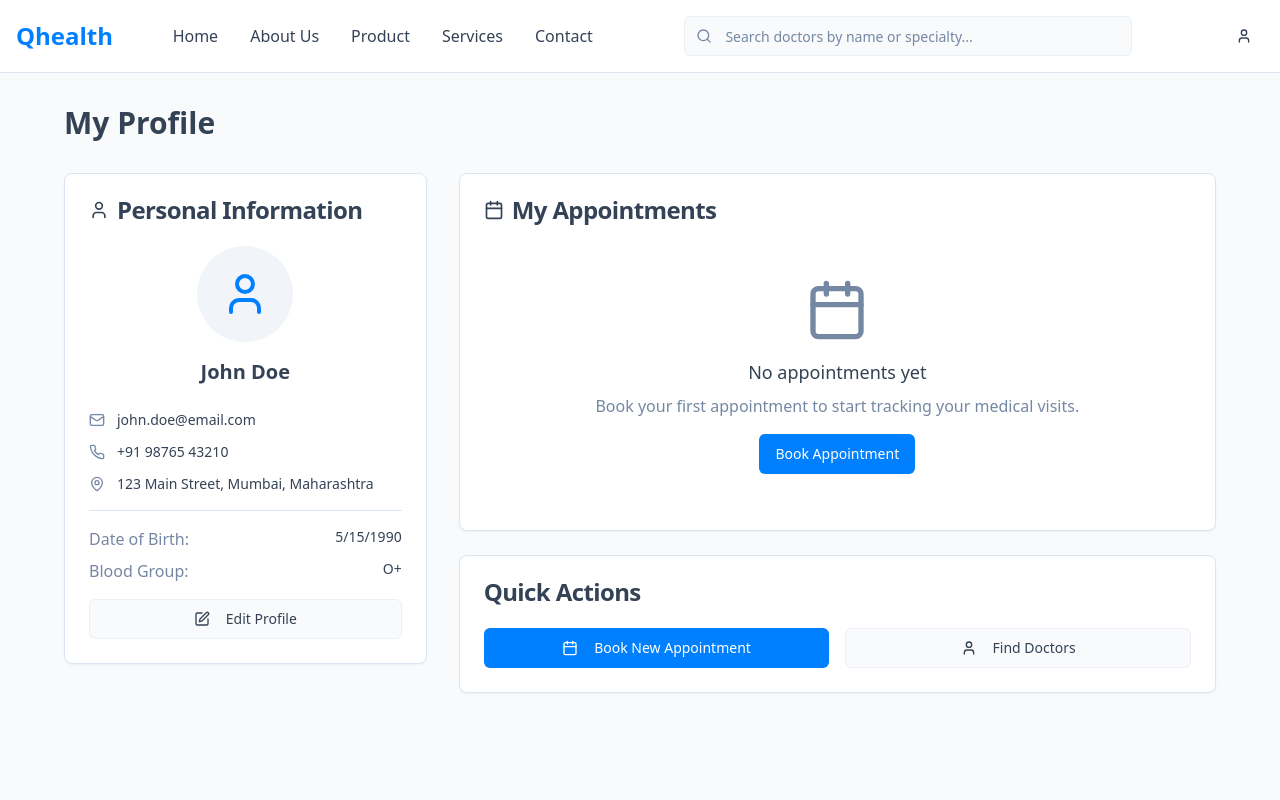
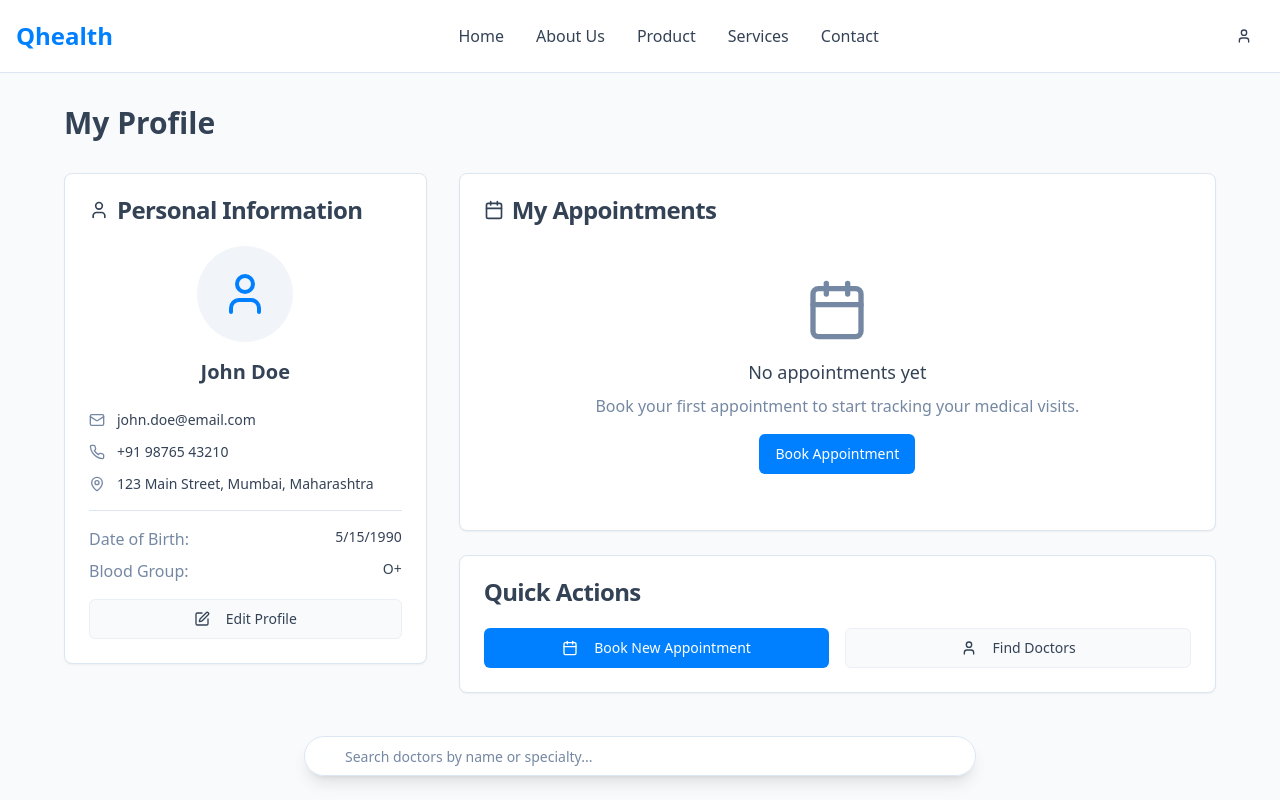
Before and after one commit to adxthhhhh/qhealth-smart-wait, a React (Vite) app: page /profile in a window 1280 px wide. Built offline with nearby package versions, Linux system fonts and the light colour scheme.

Commit message:
Move search bar to bottom
Move the search bar component to the bottom of the screen and apply rounded corners.

```diff
--- a/src/components/Header.tsx
+++ b/src/components/Header.tsx
@@ -12,6 +12,7 @@ export const Header = ({ searchTerm, onSearchChange }: HeaderProps) => {
   const navigate = useNavigate();
 
   return (
+    <>
       <header className="bg-card border-b border-border sticky top-0 z-50">
         <div className="container mx-auto px-4 py-4">
           <div className="flex items-center justify-between">
@@ -32,31 +33,34 @@ export const Header = ({ searchTerm, onSearchChange }: HeaderProps) => {
               <a href="#contact" className="text-foreground hover:text-primary transition-colors">Contact</a>
             </nav>
 
-          {/* Search Bar */}
-          <div className="flex-1 max-w-md mx-8">
-            <div className="relative">
-              <Search className="absolute left-3 top-1/2 transform -translate-y-1/2 text-muted-foreground h-4 w-4" />
-              <Input
-                type="text"
-                placeholder="Search doctors by name or specialty..."
-                value={searchTerm}
-                onChange={(e) => onSearchChange(e.target.value)}
-                className="pl-10 pr-4 py-2 w-full"
-              />
-            </div>
-          </div>
-
             {/* Profile Icon */}
             <Button
               variant="ghost"
               size="icon"
               onClick={() => navigate('/profile')}
               className="rounded-full"
+              aria-label="Open profile"
             >
               <User className="h-5 w-5" />
             </Button>
           </div>
         </div>
       </header>
+
+      {/* Floating Search Bar */}
+      <div className="fixed inset-x-0 bottom-6 z-[60] flex justify-center px-4">
+        <div className="relative w-full max-w-2xl">
+          <Search className="pointer-events-none absolute left-4 top-1/2 -translate-y-1/2 text-muted-foreground h-4 w-4" />
+          <Input
+            type="text"
+            placeholder="Search doctors by name or specialty..."
+            aria-label="Search doctors"
+            value={searchTerm}
+            onChange={(e) => onSearchChange(e.target.value)}
+            className="pl-10 pr-4 py-3 rounded-full shadow-lg bg-card/95 backdrop-blur border border-border focus-visible:ring-2 focus-visible:ring-primary"
+          />
+        </div>
+      </div>
+    </>
   );
 };
```
Lines whose indentation alone changed are shown as unchanged.
